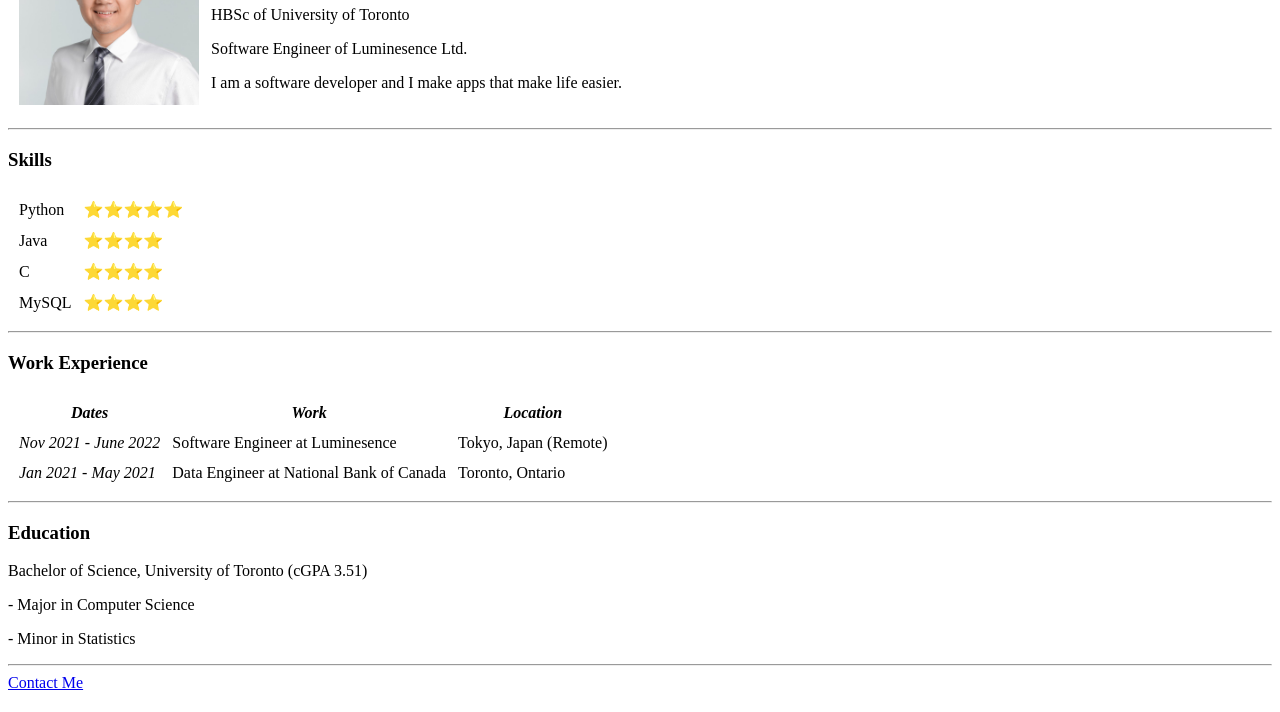
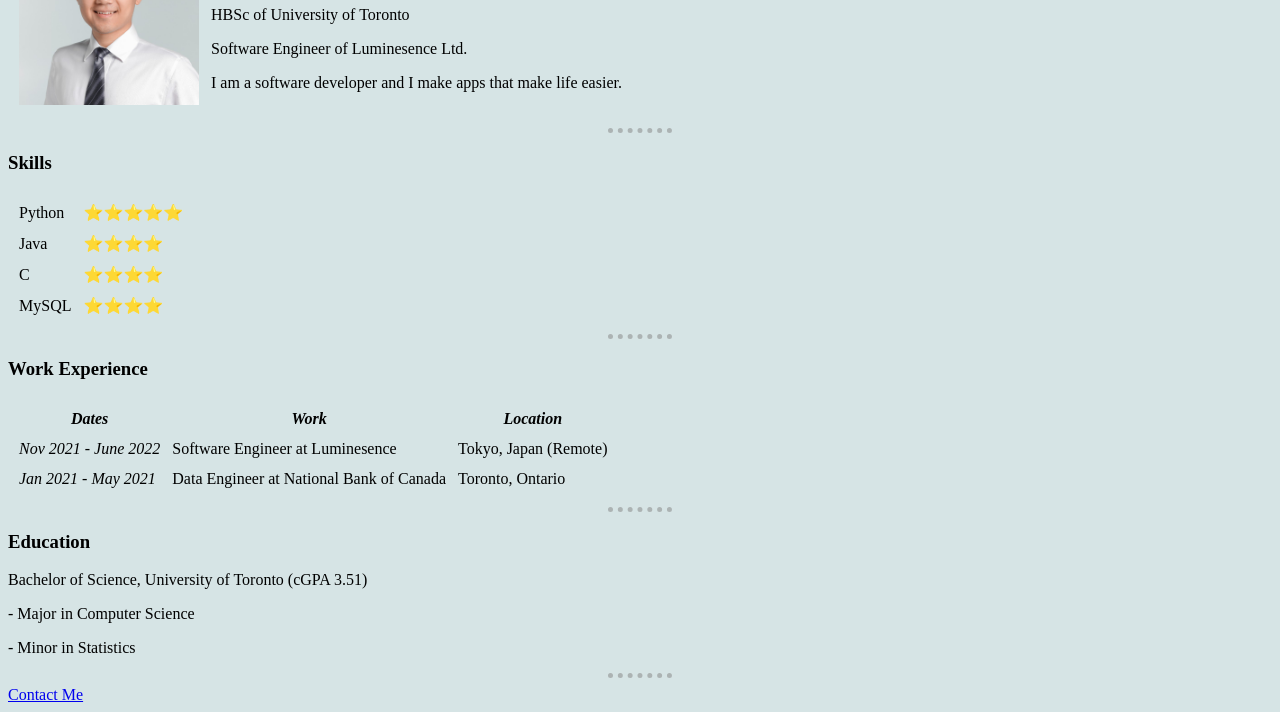
Before and after one commit to hanmingrui159/cv, a plain HTML site: page index.html in a window 1280 px wide. Shown: the part 94-806 px from the top of the page. Drawn offline with Linux system fonts and the light colour scheme.

Commit message:
inline styling

```diff
--- a/index.html
+++ b/index.html
@@ -7,6 +7,18 @@
     <title>Mingrui's Personal Site</title>
 
     <link rel="stylesheet" href="main.css" />
+    <style>
+        body {
+            background-color: #D6E4E5;
+        }
+
+        hr {
+            border-color: rgba(128, 128, 128, 0.495);
+            border-style:dotted none none none;
+            border-width: 5px;
+            width:5%;
+        }
+    </style>
 </head>
 <body>
     <table cellspacing="10">
```
